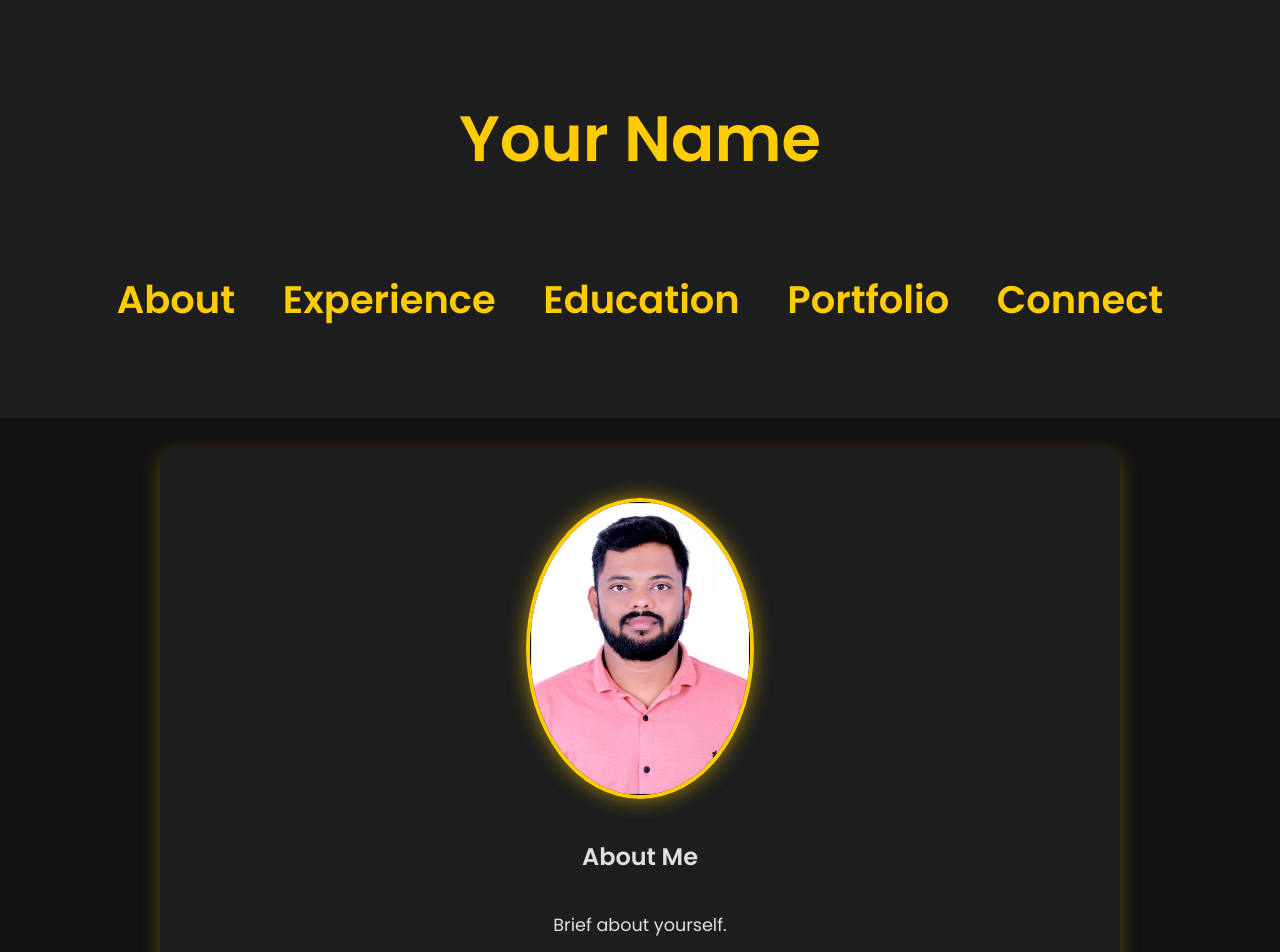
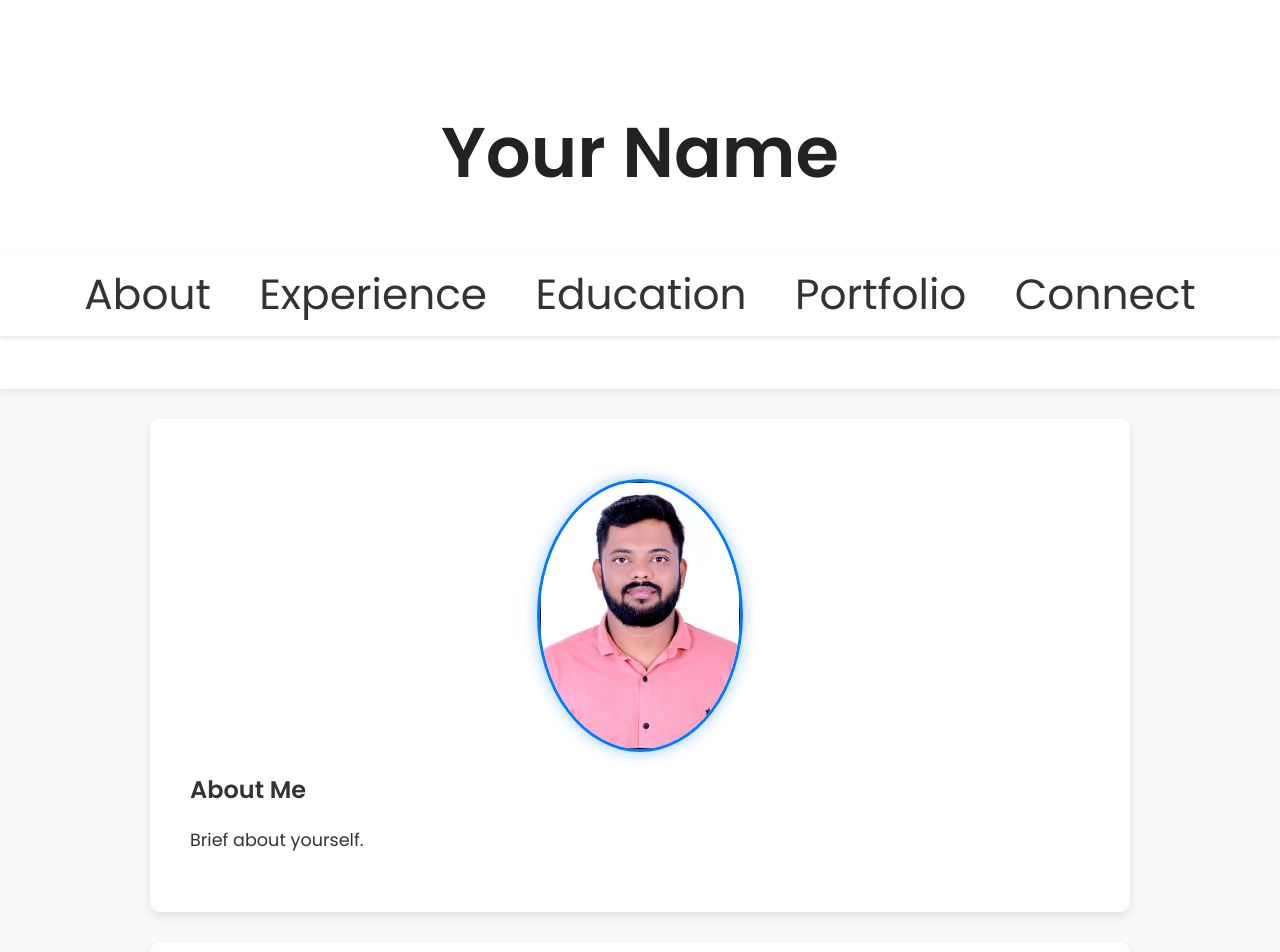
Before and after one commit to Prathmesh-shalu141/Prathmesh_Shalu.io, a plain HTML site: page Index.html in a window 1280 px wide. Shown: the top 952 px of the page. Drawn offline with Linux system fonts and the light colour scheme.

Commit message:
Update style.css

```diff
--- a/style.css
+++ b/style.css
@@ -4,27 +4,34 @@ body {
     font-family: 'Poppins', sans-serif;
     margin: 0;
     padding: 0;
-    background-color: #121212;
-    color: #e0e0e0;
+    background-color: #f9f9f9;
+    color: #333;
 }
 
 header {
-    background-color: #1e1e1e;
-    color: #ffcc00;
+    background-color: #ffffff;
+    color: #222;
     padding: 1.5em 0;
     text-align: center;
-    font-size: 2em;
-    font-weight: 600;
+    font-size: 2.2em;
+    font-weight: 700;
+    box-shadow: 0 2px 10px rgba(0, 0, 0, 0.1);
 }
 
 nav {
     text-align: center;
+    background: #ffffff;
     padding: 10px 0;
+    box-shadow: 0 2px 5px rgba(0, 0, 0, 0.1);
+    position: sticky;
+    top: 0;
+    z-index: 100;
 }
 
 nav ul {
     list-style: none;
     padding: 0;
+    margin: 0;
 }
 
 nav ul li {
@@ -33,77 +40,45 @@ nav ul li {
 }
 
 nav ul li a {
-    color: #ffcc00;
+    color: #333;
     text-decoration: none;
     font-size: 1.2em;
+    font-weight: 500;
     transition: color 0.3s;
 }
 
 nav ul li a:hover {
-    color: #ffa500;
+    color: #007bff;
 }
 
 section {
-    padding: 30px;
+    padding: 40px;
     margin: 30px auto;
-    background-color: #1e1e1e;
-    border-radius: 15px;
-    box-shadow: 0px 6px 20px rgba(255, 204, 0, 0.3);
+    background-color: #fff;
+    border-radius: 10px;
+    box-shadow: 0 4px 10px rgba(0, 0, 0, 0.1);
     max-width: 900px;
 }
 
 #about img {
-    max-width: 220px;
+    max-width: 200px;
     border-radius: 50%;
     display: block;
     margin: 20px auto;
-    border: 4px solid #ffcc00;
-    box-shadow: 0px 0px 20px rgba(255, 204, 0, 0.6);
+    border: 3px solid #007bff;
+    box-shadow: 0px 0px 15px rgba(0, 123, 255, 0.4);
 }
 
 h3 {
     font-size: 1.8em;
-    color: #ffcc00;
+    color: #007bff;
     text-align: center;
-    text-transform: uppercase;
 }
 
 p {
     font-size: 1.1em;
     line-height: 1.6;
     text-align: justify;
-    padding: 0 15px;
-}
-
-/* Stylish Buttons */
-.button {
-    display: inline-block;
-    padding: 12px 25px;
-    font-size: 1.1em;
-    font-weight: bold;
-    color: #121212;
-    background: linear-gradient(135deg, #ffcc00, #ffa500);
-    border: none;
-    border-radius: 25px;
-    text-align: center;
-    transition: all 0.3s ease-in-out;
-    text-decoration: none;
-    margin-top: 10px;
-    box-shadow: 0px 4px 10px rgba(255, 204, 0, 0.4);
-}
-
-.button:hover {
-    background: linear-gradient(135deg, #ffa500, #ffcc00);
-    transform: translateY(-3px);
-    box-shadow: 0px 6px 15px rgba(255, 204, 0, 0.6);
-}
-
-/* Flexbox Layout for About Section */
-#about {
-    display: flex;
-    flex-direction: column;
-    align-items: center;
-    text-align: center;
 }
 
 /* Social Icons */
@@ -113,14 +88,14 @@ p {
 }
 
 .social-icons a {
-    color: #ffcc00;
+    color: #007bff;
     font-size: 1.8em;
     margin: 0 10px;
     transition: transform 0.3s ease-in-out;
 }
 
 .social-icons a:hover {
-    color: #ffa500;
+    color: #0056b3;
     transform: scale(1.2);
 }
 
@@ -132,7 +107,7 @@ p {
     }
 
     #about img {
-        max-width: 180px;
+        max-width: 160px;
     }
 
     section {
```
